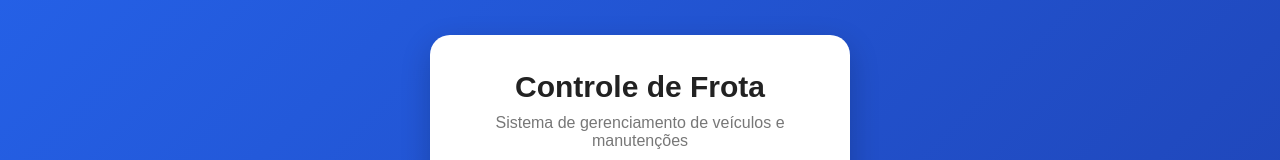
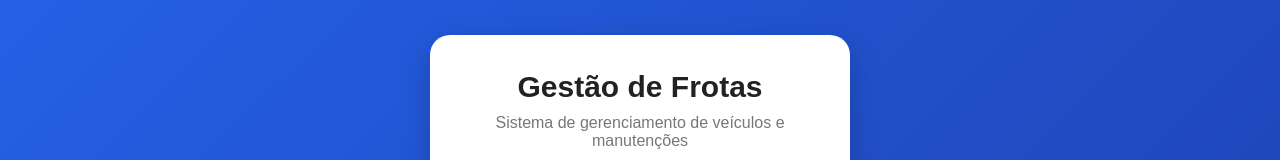
Before and after one commit to rafaeelrosa568/sistema-manutencao, a React (Vite) app: page / in a window 1280 px wide. Shown: the part 176-336 px from the top of the page. Built offline with nearby package versions, Linux system fonts and the light colour scheme; no server answers.

Commit message:
Update header text from 'Controle de Frota' to 'Gestão de Frotas'

```diff
--- a/src/pages/Login.jsx
+++ b/src/pages/Login.jsx
@@ -199,7 +199,7 @@ export default function Login() {
         <div className="login-header">
 
           <h1>
-            Controle de Frota
+            Gestão de Frotas
           </h1>
 
           <p>
```
